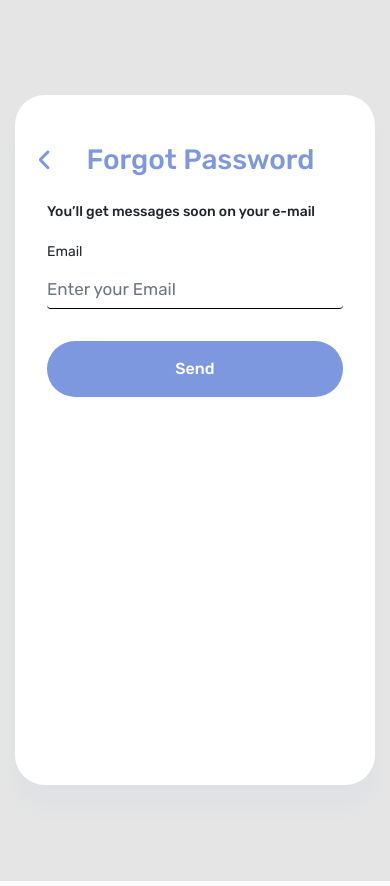
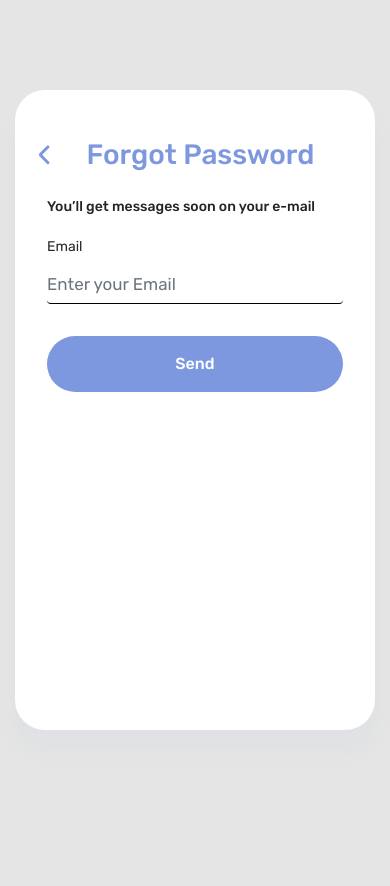
Before and after one commit to Cotllinz/ChatUs-FrontEnd, a Vue app: page /forgot in a window 390 px wide. Built offline with nearby package versions, Linux system fonts and the light colour scheme; what vue-sweetalert2 would draw is missing.

Commit message:
Update forgot.vue

```diff
--- a/src/views/auth/forgot.vue
+++ b/src/views/auth/forgot.vue
@@ -84,6 +84,8 @@ export default {
 </script>
 <style scoped>
 .forgot {
+  height: 100vh;
+  max-height: 100vh;
   background: #e5e5e5;
 }
 .body_cardforgot {
@@ -91,8 +93,8 @@ export default {
   background: #ffffff;
   box-shadow: 0px 20px 20px rgba(126, 152, 223, 0.05);
   border-radius: 30px;
-  height: 690px;
-  margin: 10% auto 10% auto;
+  height: 640px;
+  margin: 10% auto 0 auto;
 }
 .title_hello {
   font-family: 'Rubik', sans-serif;
@@ -136,12 +138,26 @@ label {
   font-size: 14px;
 }
 @media (max-width: 576px) {
+  .forgot {
+    height: 105vh;
+    max-height: 200vh;
+  }
   .body_cardforgot {
+    margin-top: 25%;
+    margin-bottom: 10%;
     width: 100%;
-    margin: 26.5% 0;
   }
   .icon_back {
     margin-top: 0;
   }
 }
+@media (max-width: 375px) {
+  .forgot {
+    height: auto;
+  }
+  .body_cardforgot {
+    margin-bottom: 25%;
+    width: 100%;
+  }
+}
 </style>
```
